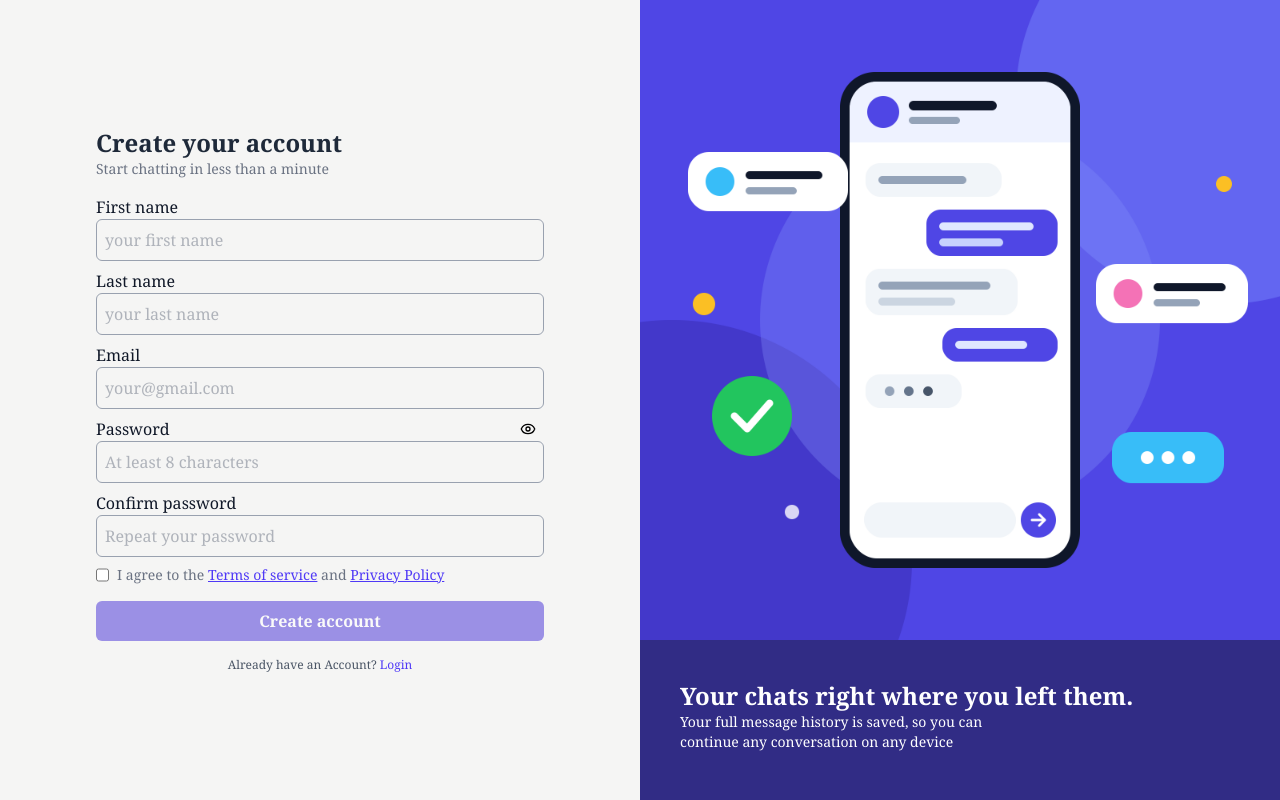
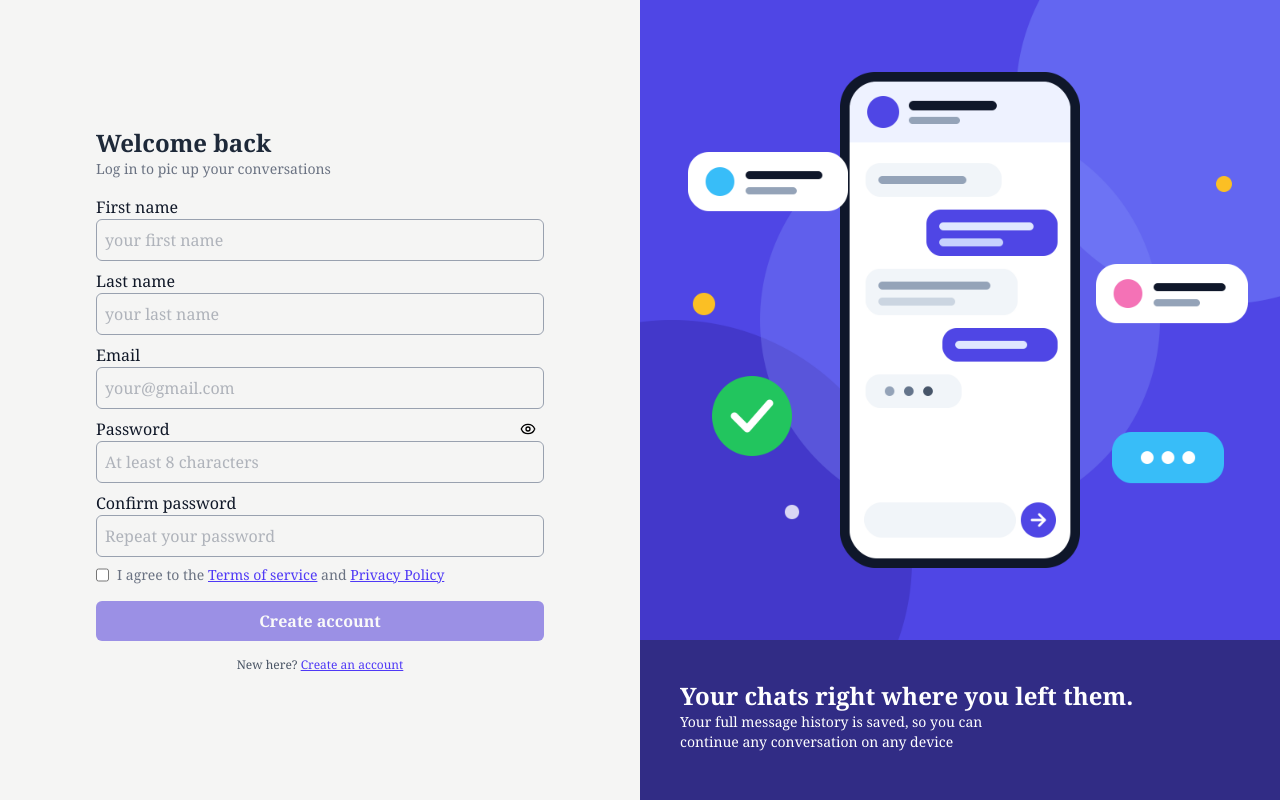
Before and after one commit to TONY-OCHIENG/MessageApp, a React (Vite) app in the folder Frontend/: page /login in a window 1280 px wide. Built offline with nearby package versions, Linux system fonts and the light colour scheme; no server answers.

Commit message:
feat: update login page text for improved user experience

```diff
--- a/Frontend/src/pages/Login.tsx
+++ b/Frontend/src/pages/Login.tsx
@@ -48,8 +48,8 @@ const Login = () => {
         flex justify-center items-center">
             <form onSubmit={handleSubmit} action="" className="max-w-md">
                 <div className="w-full flex flex-col mb-4">
-                    <h1 className="font-extrabold text-gray-800 text-2xl">Create your account</h1>
-                    <p className="text-sm text-gray-500">Start chatting in less than a minute</p>
+                    <h1 className="font-extrabold text-gray-800 text-2xl">Welcome back</h1>
+                    <p className="text-sm text-gray-500">Log in to pic up your conversations</p>
                 </div>
                 <label htmlFor="firstName" className="text-gray-900">First name</label>
                 <input type="text" required name='firstName' value={String(details.firstName)} onChange={handleValueChange} placeholder='your first name' className="w-full border-gray-400 border rounded-md p-2 focus:outline-indigo-800
@@ -82,7 +82,7 @@ const Login = () => {
                 font-extrabold mt-4 rounded-md flex justify-center items-center'>{
                     loader ? <Loader className='animate-spin '/> : "Create account"
                 }</button>
-                <p className='text-center mt-4 text-gray-600 text-xs'>Already have an Account? <Link className='text-indigo-600' to={"/login"}>Login</Link></p>
+                <p className='text-center mt-4 text-gray-600 text-xs'>New here? <Link className='text-indigo-600 underline' to={"/register"}>Create an account</Link></p>
             </form>
         </div>
         <div className='w-[50%] flex flex-col hidden lg:block'>
```
